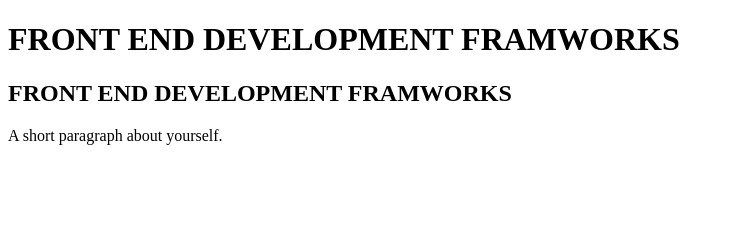
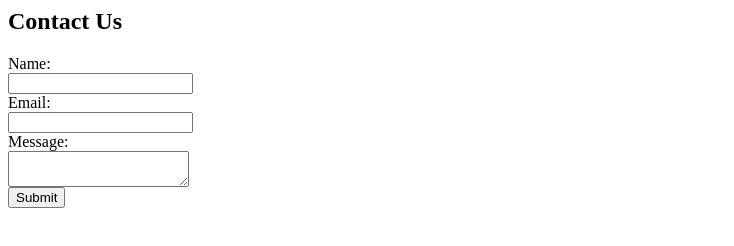
Before and after one commit to saivignesh-26/week1, a plain HTML site: page index.html in a window 1280 px wide. Shown: the whole page, without its empty margins (0-734 px from the left). Drawn offline with Linux system fonts and the light colour scheme.

Commit message:
Added Contact form

```diff
--- a/index.html
+++ b/index.html
@@ -1,11 +1,10 @@
-<!DOCTYPE html>
-<html lang="en">
-<head>
-<title>My Website</title>
-</head>
-<body>
-<h1>FRONT END DEVELOPMENT FRAMWORKS</h1>
-<h2> FRONT END DEVELOPMENT FRAMWORKS </h2>
-<p>A short paragraph about yourself.</p>
-</body>
-</html>
+<h2>Contact Us</h2>
+<form>
+<label for="name">Name:</label><br />
+<input type="text" id="name" name="name"><br />
+<label for="email">Email:</label><br />
+<input type="email" id="email" name="email"><br />
+<label for="message">Message:</label><br />
+<textarea id="message" name="message"></textarea><br />
+<input type="submit" value="Submit">
+</form>
```
